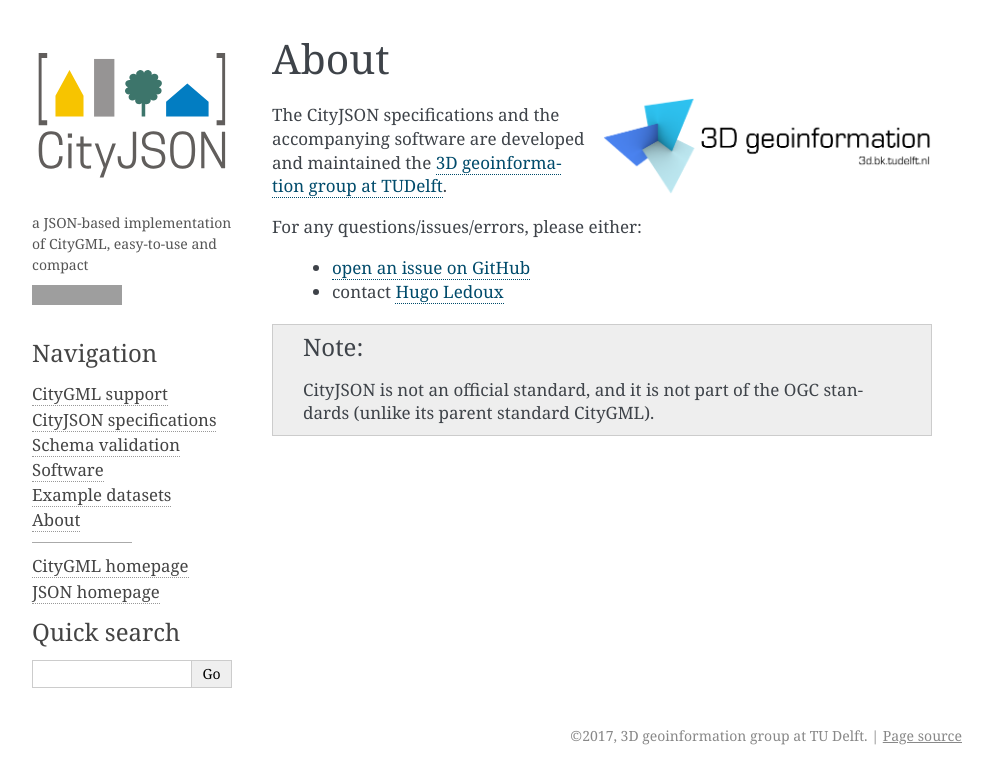
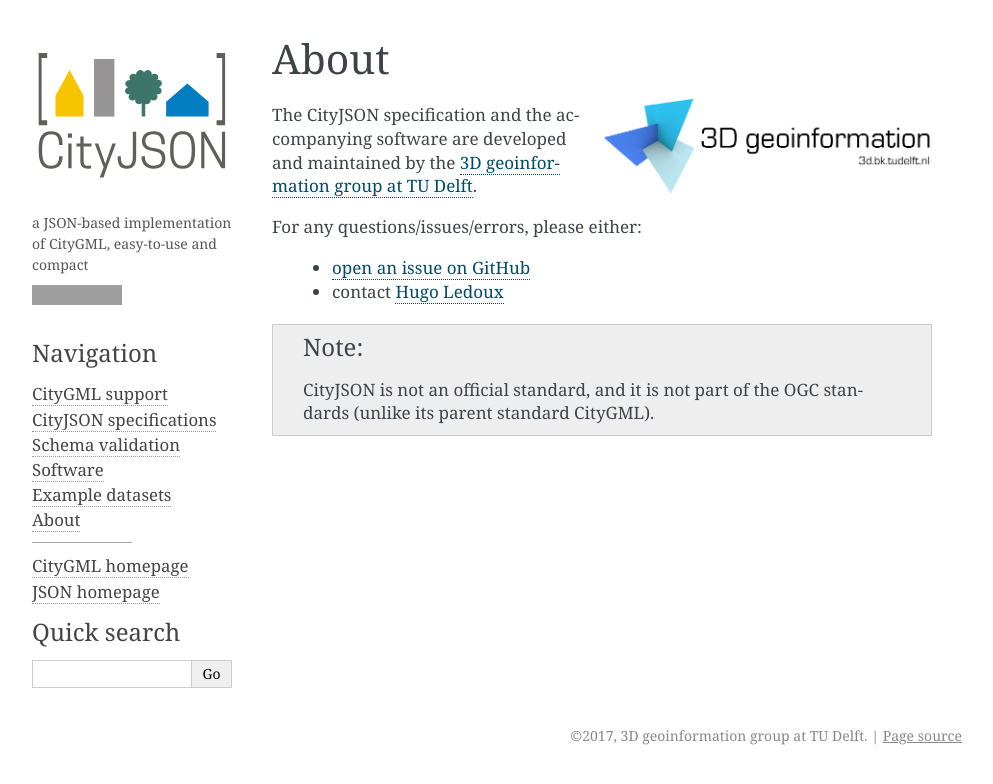
Before and after one commit to cityjson/specs, a Sphinx documentation site: the page built from docs/about.rst, in a window 1280 px wide, cut to the strip 0-784 px from the top of the page. Shown: the whole strip, without its empty margins (148-1141 px from the left). Built offline with Sphinx 7.4.7, drawn with Linux system fonts in a browser that asks for light colours; grey boxes are pictures that could not be loaded.

Commit message:
impressum fix

```diff
--- a/docs/about.rst
+++ b/docs/about.rst
@@ -8,7 +8,7 @@
    :align: right
    :width: 50%
 
-The CityJSON specifications and the accompanying software are developed and maintained the `3D geoinformation group at TUDelft <https://3d.bk.tudelft.nl>`_.
+The CityJSON specification and the accompanying software are developed and maintained by the `3D geoinformation group at TU Delft <https://3d.bk.tudelft.nl>`_.
 
 For any questions/issues/errors, please either:
 
```
